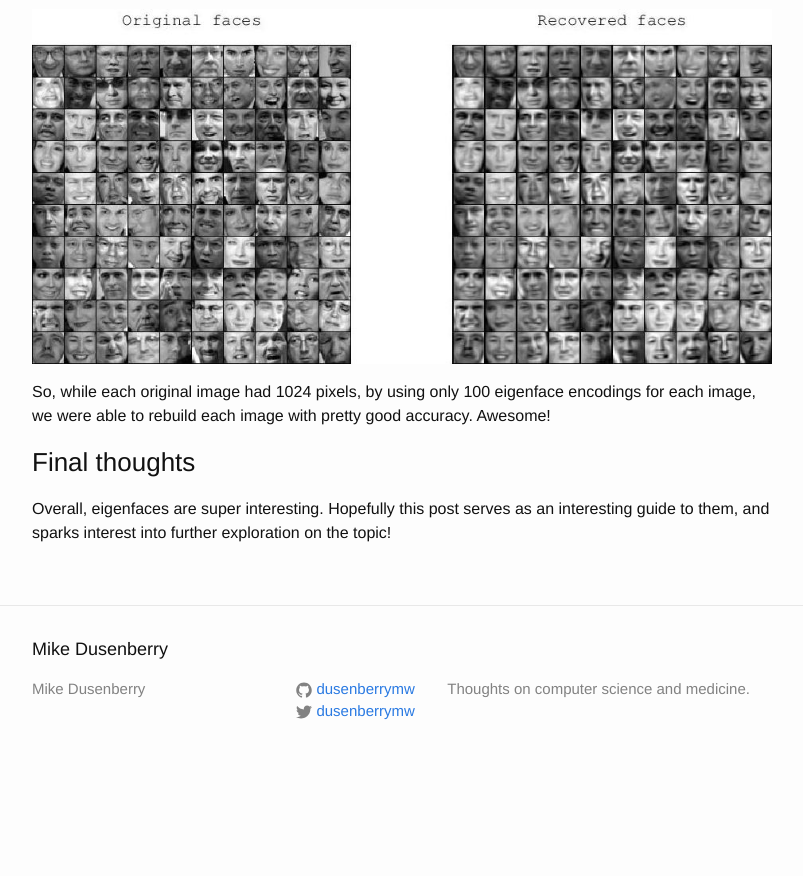
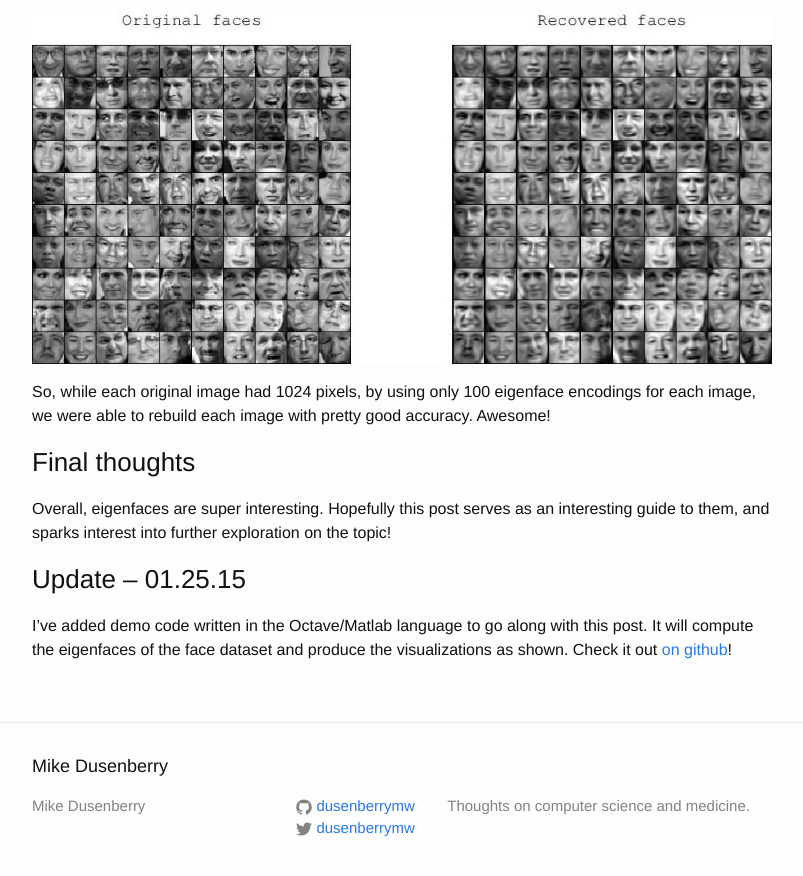
Before and after one commit to dusenberrymw/dusenberrymw.github.io, a Jekyll site: the page built from _posts/2015-01-22-on-eigenfaces.md, in a window 1280 px wide and 900 px high, scrolled down 4875 px. Shown: the top 876 px of the window, without its empty margins (238-1041 px from the left). Built offline with Jekyll 4.4.1, drawn with Linux system fonts in a browser that asks for light colours; formulas are drawn with MathJax 3; before the commit the page ends 5658 px from its top, so only the background shows below that.

Commit message:
Adding update for Github eigenfaces demo project

```diff
--- a/_posts/2015-01-22-on-eigenfaces.md
+++ b/_posts/2015-01-22-on-eigenfaces.md
@@ -131,3 +131,6 @@ So, while each original image had 1024 pixels, by using only 100 eigenface encod
 
 ### Final thoughts
 Overall, eigenfaces are super interesting.  Hopefully this post serves as an interesting guide to them, and sparks interest into further exploration on the topic!
+
+### Update -- 01.25.15
+I've added demo code written in the Octave/Matlab language to go along with this post.  It will compute the eigenfaces of the face dataset and produce the visualizations as shown.  Check it out [on github](https://github.com/dusenberrymw/eigenfaces)!
```
